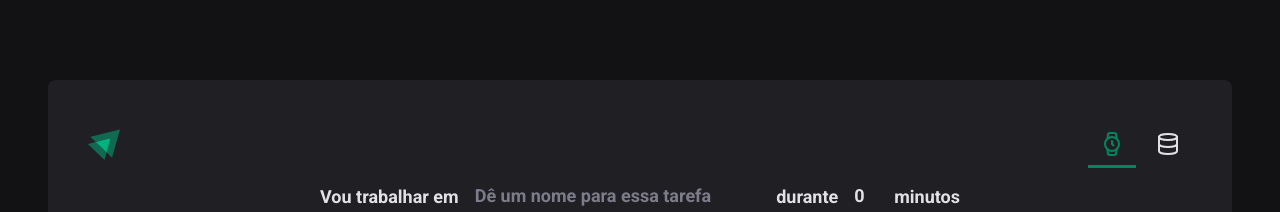
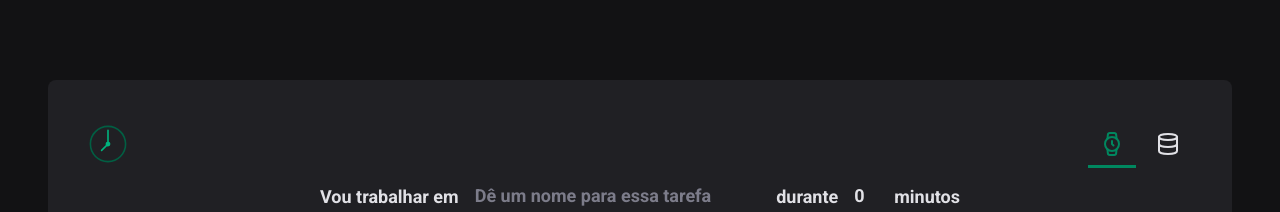
Before and after one commit to adairjuneoaf/prisma-timer, a React (Vite) app: page / in a window 1280 px wide. Shown: the top 212 px of the page. Built offline with nearby package versions, Linux system fonts and the light colour scheme.

Commit message:
Nova logo e favicon do app.

```diff
--- a/src/components/Header/logo.tsx
+++ b/src/components/Header/logo.tsx
@@ -1,8 +1,8 @@
 import React from 'react'
 
 export const LogoTimer: React.FC<{ width?: number; height?: number }> = ({
-  width = 32,
-  height = 31,
+  width = 40,
+  height = 40,
 }) => {
   return (
     <svg
@@ -10,16 +10,15 @@ export const LogoTimer: React.FC<{ width?: number; height?: number }> = ({
       width={width}
       height={height}
       fill='none'
-      viewBox='0 0 32 31'
+      viewBox='0 0 250 250'
     >
       <path
-        fill='#00B37E'
-        d='M31.993.586l-7.83 27.788a.179.179 0 01-.291.076l-5.242-4.983 3.928-13.925c.04-.126-.08-.24-.212-.202l-14.65 3.734L2.48 8.117c-.093-.089-.053-.24.08-.278L31.78.384c.134-.025.253.089.213.202zM18.629 23.468l-2.017 7.19a.179.179 0 01-.292.075L.05 15.282c-.092-.089-.052-.24.08-.278l7.564-1.93L18.63 23.468z'
-        opacity='0.5'
+        fill='#015F43'
+        d='M125 10C61.547 10 10 61.547 10 125c0 63.454 51.547 115 115 115 63.454 0 115-51.546 115-115 0-63.453-51.546-115-115-115zm0 10c58.049 0 105 46.95 105 105 0 58.049-46.951 105-105 105-58.05 0-105-46.951-105-105C20 66.95 66.95 20 125 20z'
       ></path>
       <path
         fill='#00B37E'
-        d='M22.558 9.541L18.63 23.467 7.695 13.073l14.65-3.734c.133-.037.253.076.213.202z'
+        d='M121.413 36.448a4.997 4.997 0 017.119-.056A4.994 4.994 0 01130 40v70.879A15 15 0 01140 125a15.001 15.001 0 01-15 15 14.994 14.994 0 01-6.455-1.475l-30.01 30.01a5 5 0 11-7.07-7.07l30.01-30.01A14.994 14.994 0 01110 125a14.998 14.998 0 0110-14.131V40a5 5 0 011.413-3.552z'
       ></path>
     </svg>
   )
```
Also changed, not shown: src/assets/logo-timer.svg.
